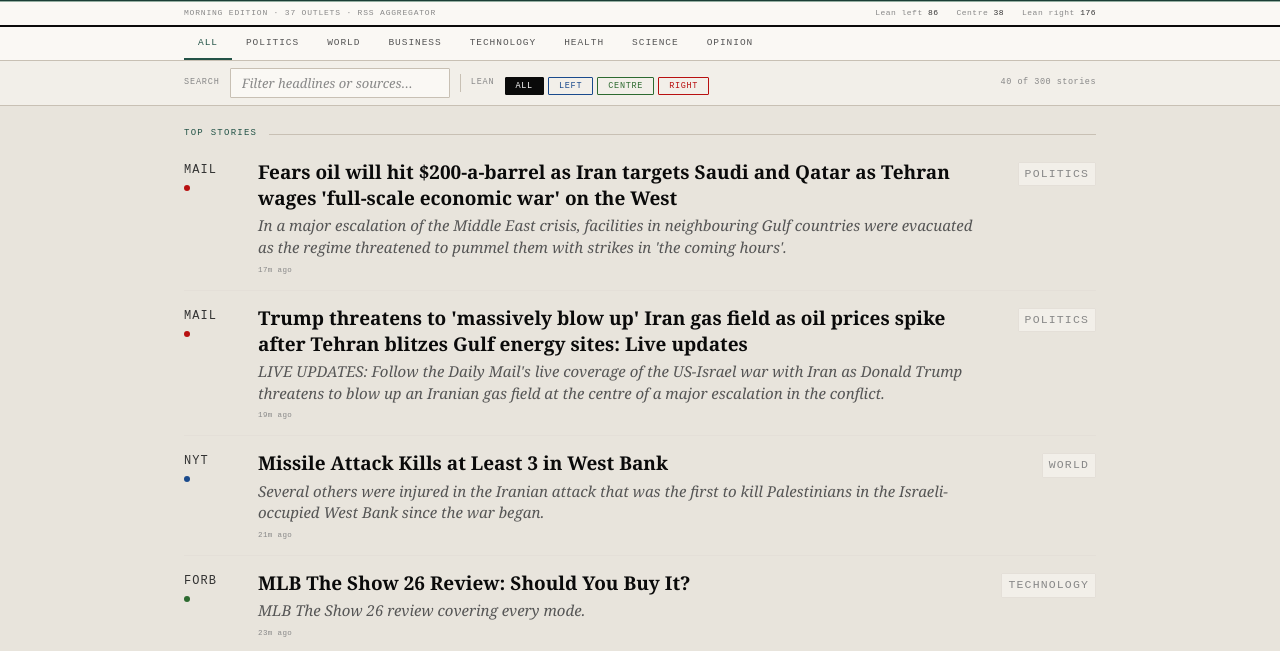
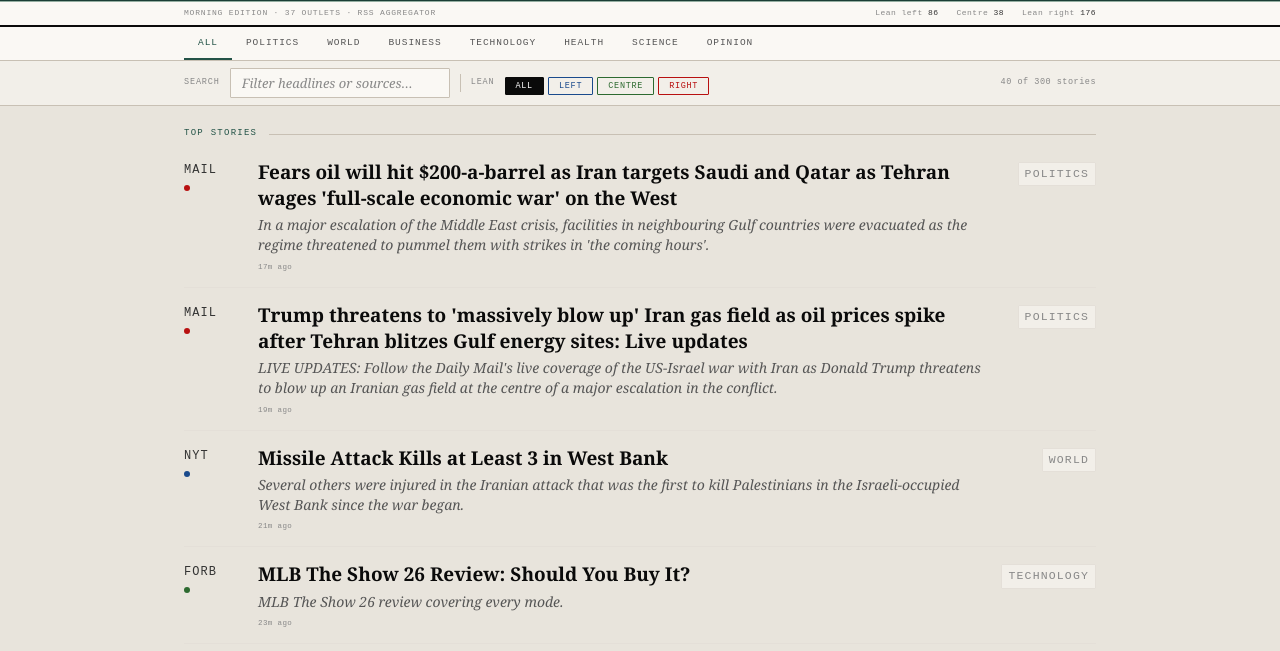
Before and after one commit to B-127/the-briefing, a website: page index.html in a window 1280 px wide. Shown: the part 82-733 px from the top of the page. Drawn offline with Linux system fonts and the light colour scheme.

Commit message:
Update app.css

```diff
--- a/assets/app.css
+++ b/assets/app.css
@@ -212,7 +212,7 @@ body  {
   line-height: 1.38; color: var(--ink); transition: color .12s; display: block; margin-bottom: 4px;
 }
 .item-deck {
-  font-family: var(--serif); font-size: 15px; font-weight: 400; font-style: italic;
+  font-family: var(--serif); font-size: 14px; font-weight: 400; font-style: italic;
   color: var(--ink-4); line-height: 1.45; display: block;
 }
 .item-time {
```
